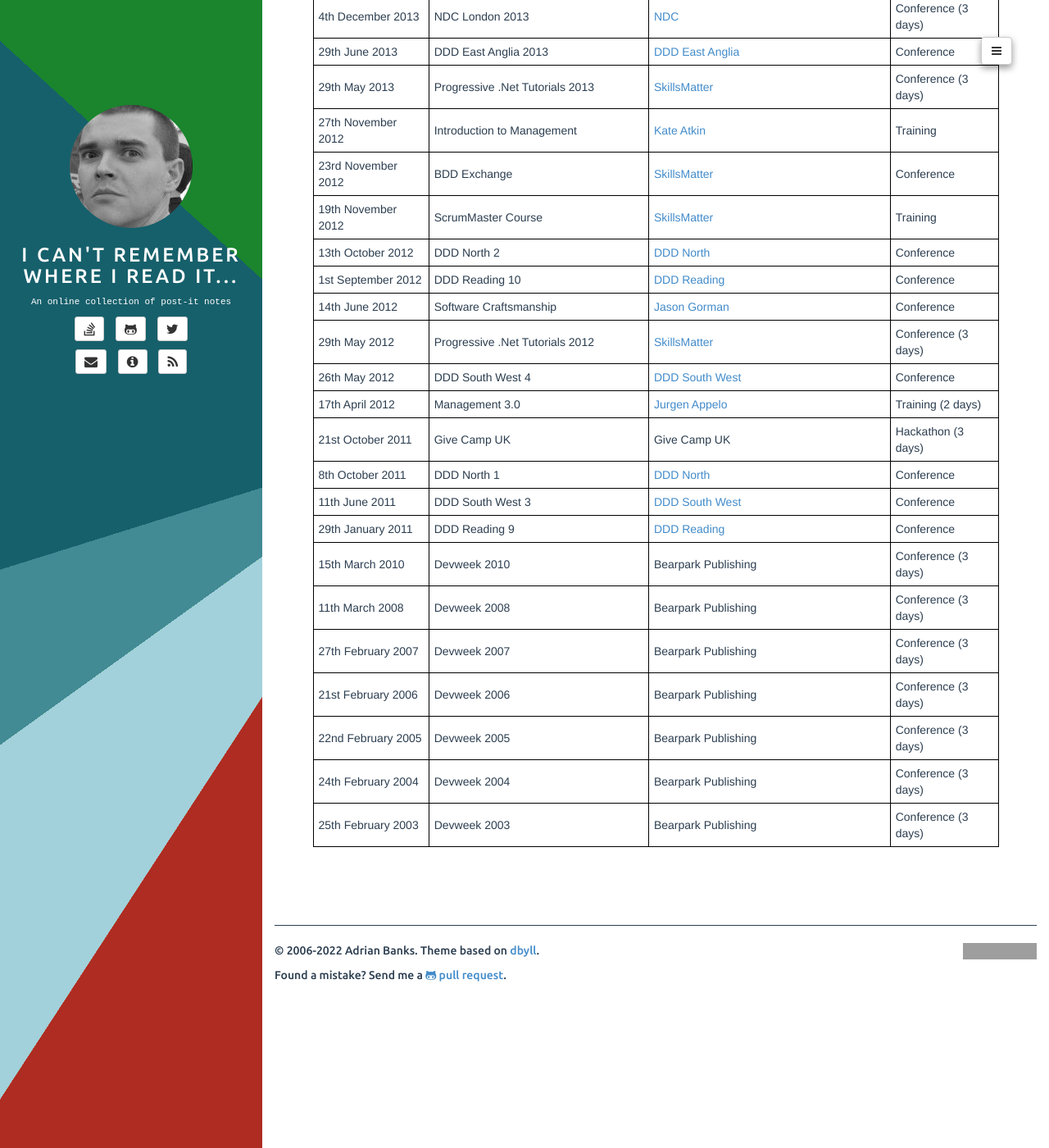
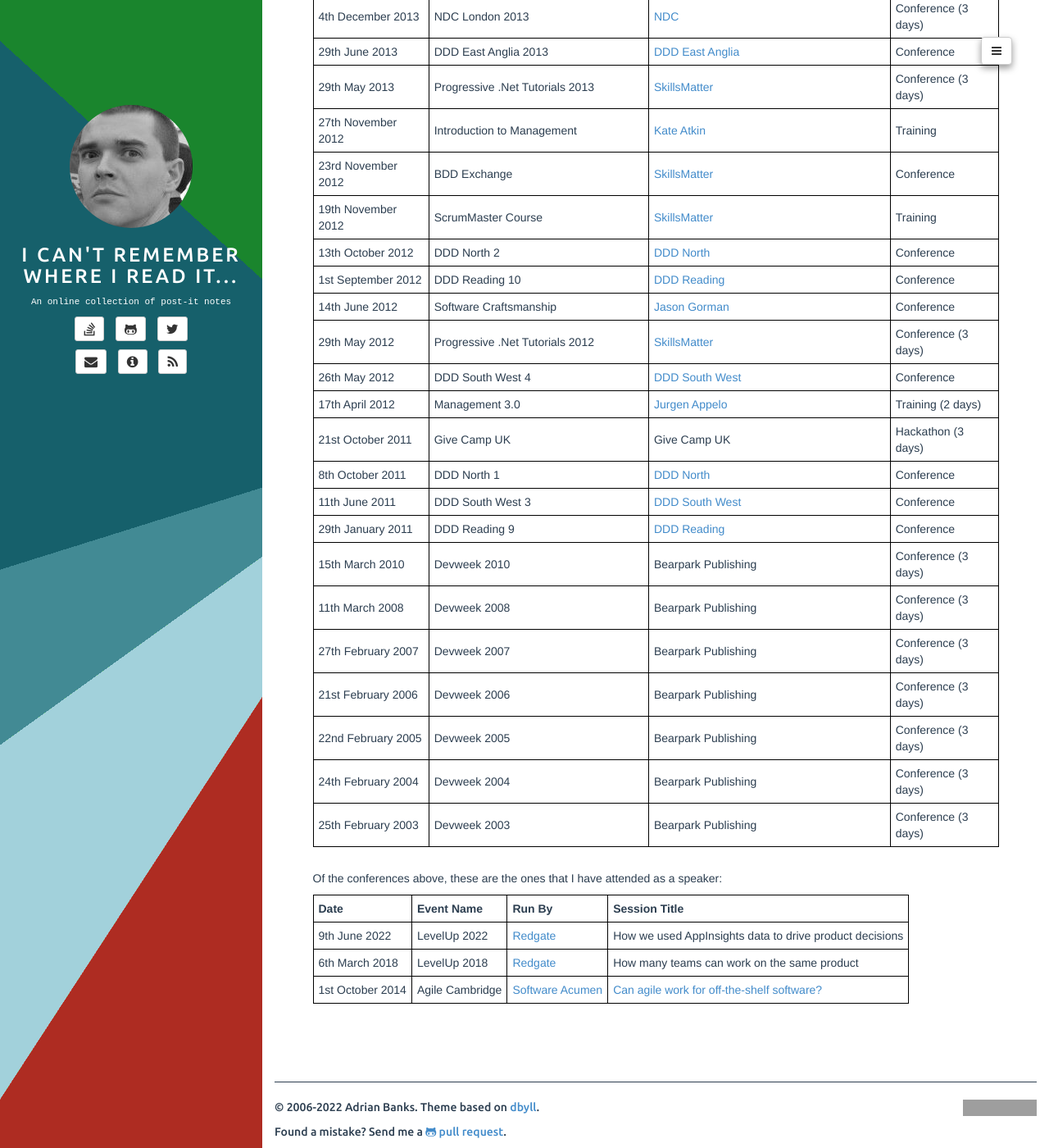
Before and after one commit to adrianbanks/adrianbanks.github.io, a Jekyll site: the page built from training.md, in a window 1280 px wide and 1400 px high, scrolled down 2611 px. Shown: the whole window at 82% size. Built offline with Jekyll 4.4.1, drawn with Linux system fonts in a browser that asks for light colours; grey boxes are pictures that could not be loaded.

Commit message:
Add events I've spoken at

```diff
--- a/assets/css/style.css
+++ b/assets/css/style.css
@@ -318,6 +318,7 @@ pre.stacktrace {
 
 .mdtable {
   border-collapse: collapse;
+  margin-bottom: 2em;
 }
 
 .mdtable th, .mdtable td {
--- a/training.md
+++ b/training.md
@@ -89,6 +89,17 @@ These are the training courses and conferences that I have attended over the yea
 | 25th February 2003  | Devweek 2003                                       | Bearpark Publishing                                      | Conference (3 days) |
 {:.mdtable}
 
+
+Of the conferences above, these are the ones that I have attended as a speaker:
+
+| **Date**            | **Event Name**  | **Run By**            | **Session Title**                                       |
+| ------------------- | ----------------| --------------------- | ------------------------------------------------------- |
+| 9th June 2022       | LevelUp 2022    | [Redgate][22]         | How we used AppInsights data to drive product decisions |
+| 6th March 2018      | LevelUp 2018    | [Redgate][22]         | How many teams can work on the same product             |
+| 1st October 2014    | Agile Cambridge | [Software Acumen][10] | [Can agile work for off-the-shelf software?][31]        |
+{:.mdtable}
+
+
  [1]: https://www.developerdeveloperdeveloper.com
  [2]: https://www.dddsouthwest.com
  [3]: https://dddnorth.co.uk
```
Also changed, not shown: other parts of training.md (+1 -0 lines).
